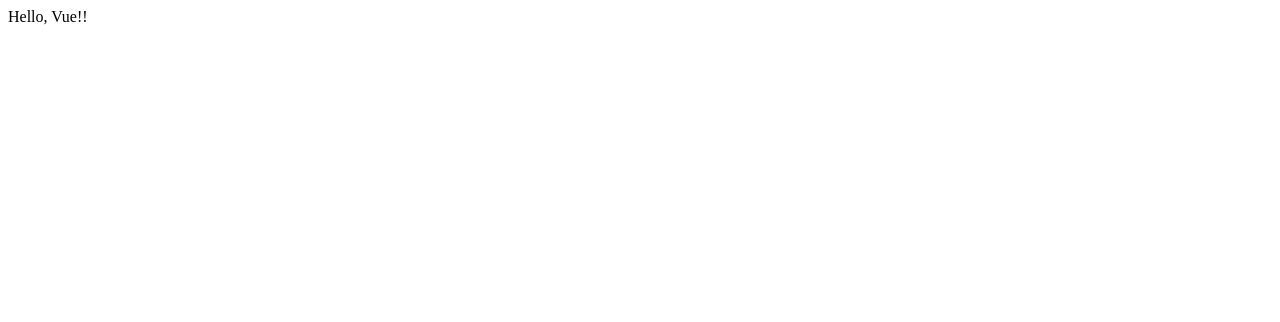
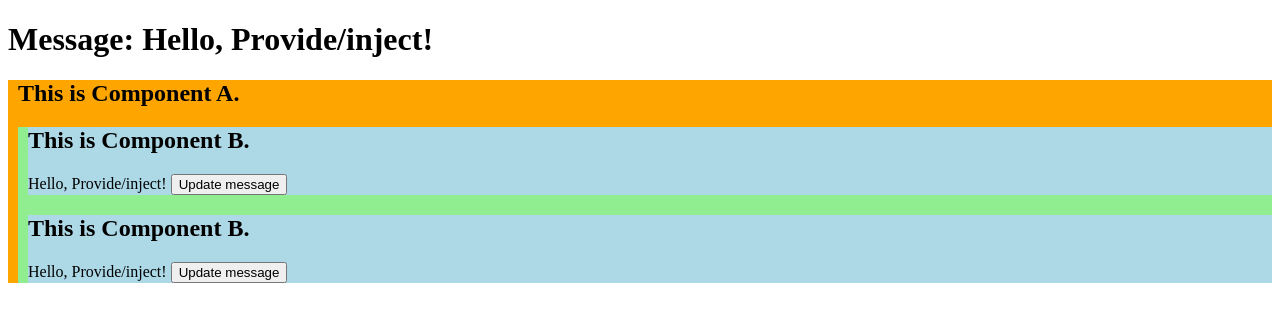
Before and after one commit to visiort/learn-vue-3-with-bingyang, a Vue app: page / in a window 1280 px wide. Shown: the top 322 px of the page. Built offline with nearby package versions, Linux system fonts and the light colour scheme.

Commit message:
Provide and Inject

```diff
--- a/src/App.vue
+++ b/src/App.vue
@@ -1,13 +1,28 @@
 <template>
-  <div>
-    Hello, Vue!!
+  <h1>Message: {{ message }}</h1>
+  <div
+    style="background-color: orange;
+    padding-left: 10px">
+    <ComponentA></ComponentA>
   </div>
 </template>
 
 <script setup>
+import { ref, provide, readonly } from 'vue'
+import ComponentA from './ComponentA.vue'
 
+let message = ref('Hello, Provide/inject!')
+
+function updateMessage() {
+  message.value = 'Hello, Provide/inject! Updated.'
+}
+
+provide('msg', { message, updateMessage })
+
+let count = ref(0)
+
+provide('read-only-count', readonly(count))
 </script>
 
-<style lang="scss" scoped>
-
+<style scoped>
 </style>
--- /dev/null
+++ b/src/ComponentA.vue
@@ -0,0 +1,19 @@
+<template>
+    <h2>This is Component A.</h2>
+
+    <div
+        style="background-color: lightgreen;
+        padding-left: 10px">
+            <ComponentB></ComponentB>
+            <ComponentB></ComponentB>
+    </div>
+
+</template>
+
+<script setup>
+import ComponentB from './ComponentB.vue'
+
+</script>
+
+<style scoped>
+</style>
--- /dev/null
+++ b/src/ComponentB.vue
@@ -0,0 +1,22 @@
+<template>
+    <div style="background-color: lightblue">
+        <h2>This is Component B.</h2>
+        {{ messageFromApp }}
+        <button
+        @click="updateMessage">
+            Update message
+        </button>
+    </div>
+</template>
+
+<script setup>
+import { inject } from 'vue'
+
+let { message: messageFromApp, updateMessage } = inject(
+    'msg',
+    'default message'
+)
+</script>
+
+<style scoped>
+</style>
```
